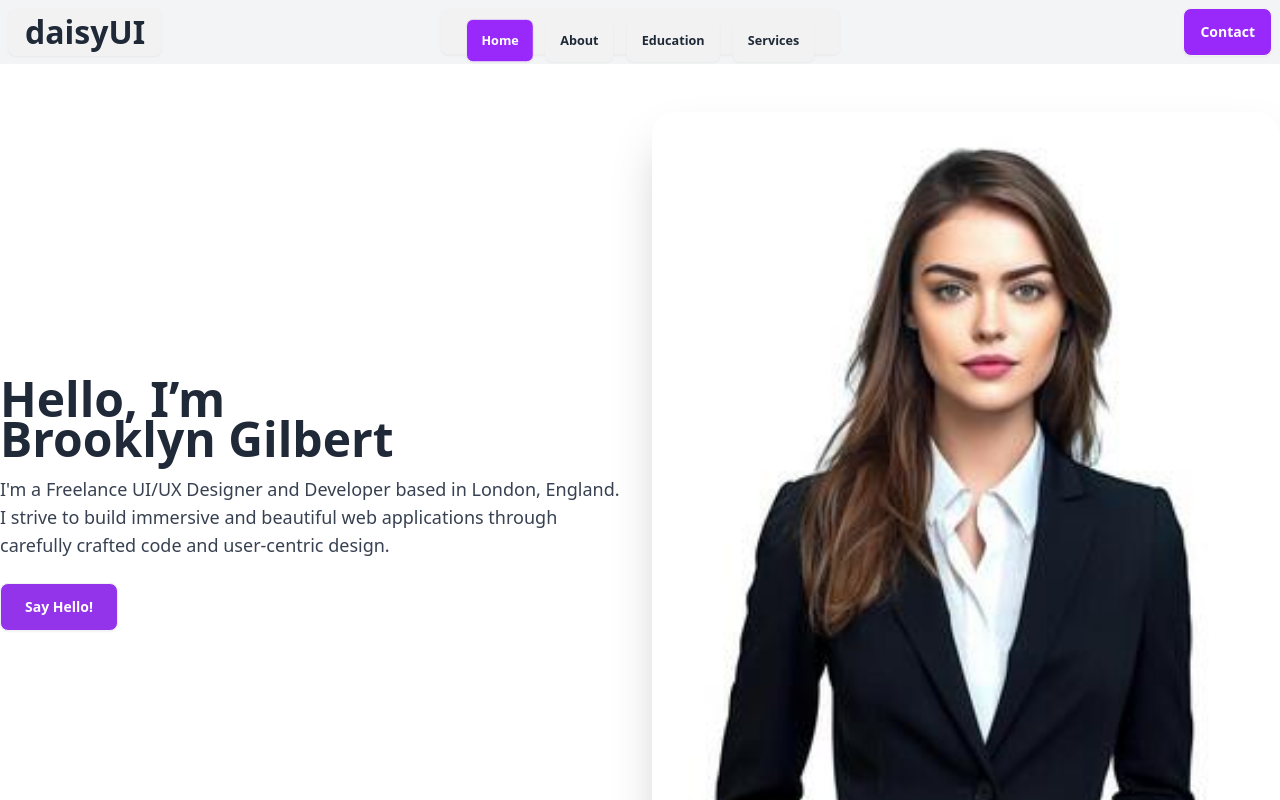
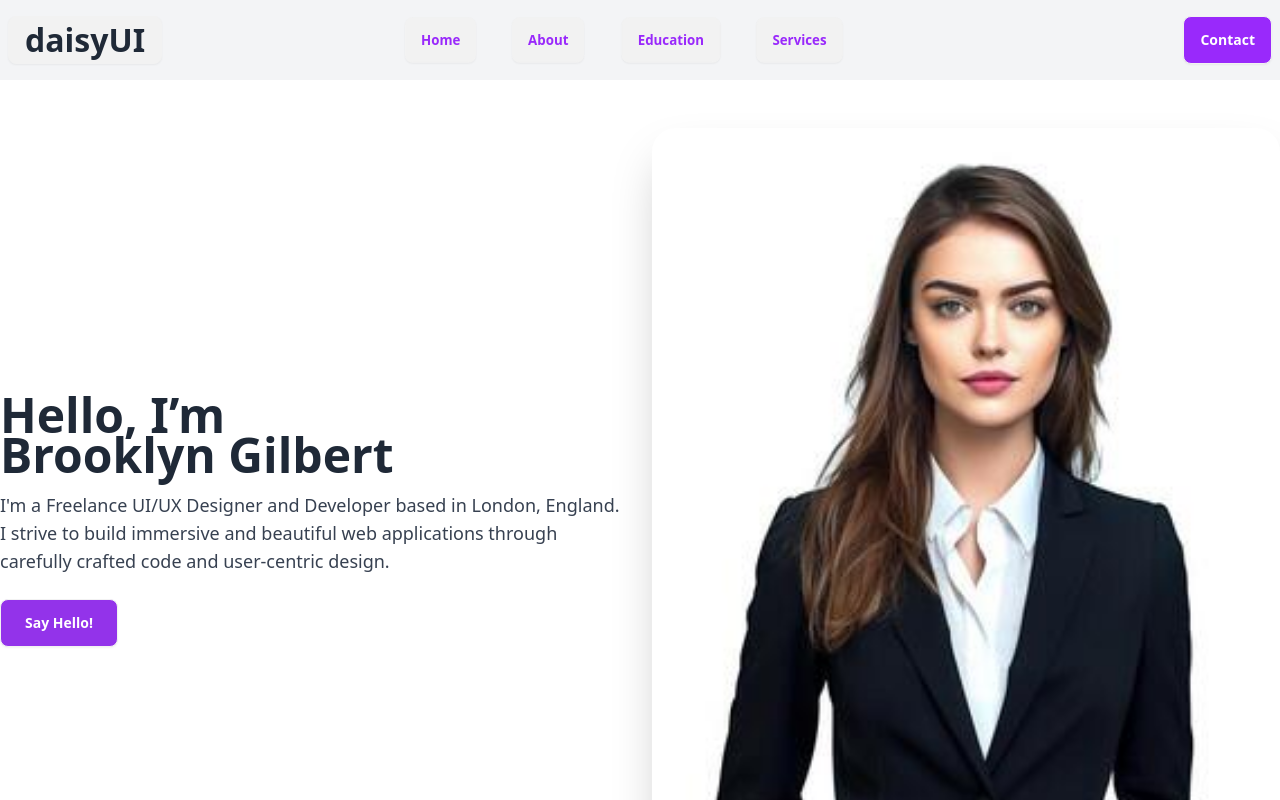
Before and after one commit to Tabassum290/Portfolio-temp, a React (Vite) app: page / in a window 1280 px wide. Shown: the top 800 px of the page. Built offline with nearby package versions, Linux system fonts and the light colour scheme.

Commit message:
template Done

```diff
--- a/src/Components/About.jsx
+++ b/src/Components/About.jsx
@@ -3,7 +3,7 @@
 
 const About = () => {
   return (
-    <div className="relative w-full mt-20 mb-20 px-4 lg:px-0">
+    <div id="about" className="relative w-full mt-20 mb-20 px-4 lg:px-0">
       {/* Subtle Background Accent on Right */}
       <div className="absolute top-0 right-0 w-1/3 h-full bg-purple-100 rounded-l-3xl z-0"></div>
 
--- a/src/Components/Contact.jsx
+++ b/src/Components/Contact.jsx
@@ -50,12 +50,19 @@
           </div>
 
           {/* Submit Button */}
-          <button
-            type="submit"
-            className="btn bg-purple-600 text-white px-6 py-3 rounded-xl hover:bg-purple-700 transition"
-          >
-            Send Message
-          </button>
+<button
+  type="button" // page reload na korte
+  className="btn bg-purple-600 text-white px-6 py-3 rounded-xl hover:bg-purple-700 transition"
+  onClick={() => {
+    const name = document.getElementById('name').value;
+    const email = document.getElementById('email').value;
+    const message = document.getElementById('message').value;
+    window.location.href = `mailto:keyatabassum2@gmail.com?subject=Message from ${name}&body=${message} (From: ${email})`;
+  }}
+>
+  Send Message
+</button>
+
         </form>
       </div>
     </div>
--- /dev/null
+++ b/src/Components/ErrorPage.jsx
@@ -0,0 +1,20 @@
+const ErrorPage = () => {
+    return (
+        <div>
+            <section className="flex items-center h-full p-16 dark:bg-gray-50 dark:text-gray-800">
+	<div className="container flex flex-col items-center justify-center px-5 mx-auto my-8">
+		<div className="max-w-md text-center">
+			<h2 className="mb-8 font-extrabold text-9xl text-red-600">
+				<span className="sr-only">Error</span>404
+			</h2>
+			<p className="text-2xl font-semibold md:text-3xl">Sorry, we couldn't find this page.</p>
+			<p className="mt-4 mb-8 dark:text-gray-600">But dont worry, you can find plenty of other things on our homepage.</p>
+			<a rel="noopener noreferrer" href="#" className="px-8 py-3 font-semibold rounded dark:bg-violet-600 dark:text-gray-50">Back to homepage</a>
+		</div>
+	</div>
+</section>
+        </div>
+    );
+};
+
+export default ErrorPage;
--- a/src/Components/Navbar.jsx
+++ b/src/Components/Navbar.jsx
@@ -1,14 +1,4 @@
-import { NavLink } from "react-router-dom";
-
 const Navbar = () => {
- const links = (
-  <>
-    <NavLink to="/" className="btn">Home</NavLink>
-    <NavLink to="/about" className="btn">About</NavLink>
-    <NavLink to="/education" className="btn">Education</NavLink>
-    <NavLink to="/services" className="btn">Services</NavLink>
-  </>
-);
     return (
         <div className="bg-gray-100 sticky z-10 top-0">
             <div className="navbar max-w-7xl m-auto">
@@ -30,15 +20,21 @@
       </div>
       <ul
         tabIndex={0}
-        className="menu menu-sm dropdown-content bg-base-100 rounded-box z-[1] mt-3 w-52 p-2 shadow">
-      {links}
+        className="menu menu-sm dropdown-content  bg-base-100 rounded-box z-[1] mt-3 w-52 p-2 shadow">
+      <a href="#home" className="btn btn-ghost  text-[#9929FB]"><li>Home</li></a>
+    <a href="#about" className="btn btn-ghost  text-[#9929FB]"><li>About</li></a>
+    <a href="#education" className="btn btn-ghost  text-[#9929FB] "><li>Education</li></a>
+    <a href="#service" className="btn btn-ghost  text-[#9929FB] "><li>Services</li></a>
       </ul>
     </div>
     <a className="btn font-semibold text-xl lg:text-[32px]">daisyUI</a>
   </div>
   <div className="navbar-center hidden lg:flex">
-    <ul className="menu menu-horizontal btn px-6 font-semibold text-[16px]">
-      {links}
+    <ul className="menu menu-horizontal px-6 font-semibold text-[16px]">
+      <a href="#home" className="btn text-[#9929FB]"><li>Home</li></a>
+    <a href="#about" className="btn mx-8 text-[#9929FB]"><li>About</li></a>
+    <a href="#education" className="btn text-[#9929FB] "><li>Education</li></a>
+    <a href="#service" className="btn mx-8 text-[#9929FB] "><li>Services</li></a>
     </ul>
   </div>
   <div className="navbar-end">
--- a/src/Components/Service.jsx
+++ b/src/Components/Service.jsx
@@ -27,7 +27,7 @@
   ];
 
   return (
-   <div>
+   <div id='service'>
     <h1 className="text-center font-bold text-3xl underline uppercase text-purple-700">Our Service </h1>
      <div className="grid grid-cols-1 md:grid-cols-2 lg:grid-cols-2 xl:grid-cols-2 gap-6 p-6">
       {cards.map((card) => (
--- a/src/index.css
+++ b/src/index.css
@@ -1,11 +1,14 @@
 @tailwind base;
 @tailwind components;
 @tailwind utilities;
+a.active{
+    color:#534202;
+}
+
 button:hover{
     color:black;
     border: 2px solid black;
 }
-.active{
-  background-color: #9929FB;
-  color: white;
+html{
+  scroll-behavior: smooth;
 }
--- a/src/main.jsx
+++ b/src/main.jsx
@@ -1,18 +1,26 @@
 import { StrictMode } from 'react';
 import { createRoot } from 'react-dom/client';
 import {
-  createHashRouter,
+  createBrowserRouter,
   RouterProvider,
 } from "react-router-dom";
 import './index.css';
 import Home from './Components/Home.jsx';
+import ErrorPage from './Components/ErrorPage';
 
-const router = createHashRouter([
+const router = createBrowserRouter([
   {
     path: "/",
-    element: <Home/>,
+    errorElement: <ErrorPage />,
+    children: [
+      {
+        path: "/",
+        element:<Home/>,
+      },
+    ],
   },
 ]);
+
 
 createRoot(document.getElementById('root')).render(
   <StrictMode>
```
